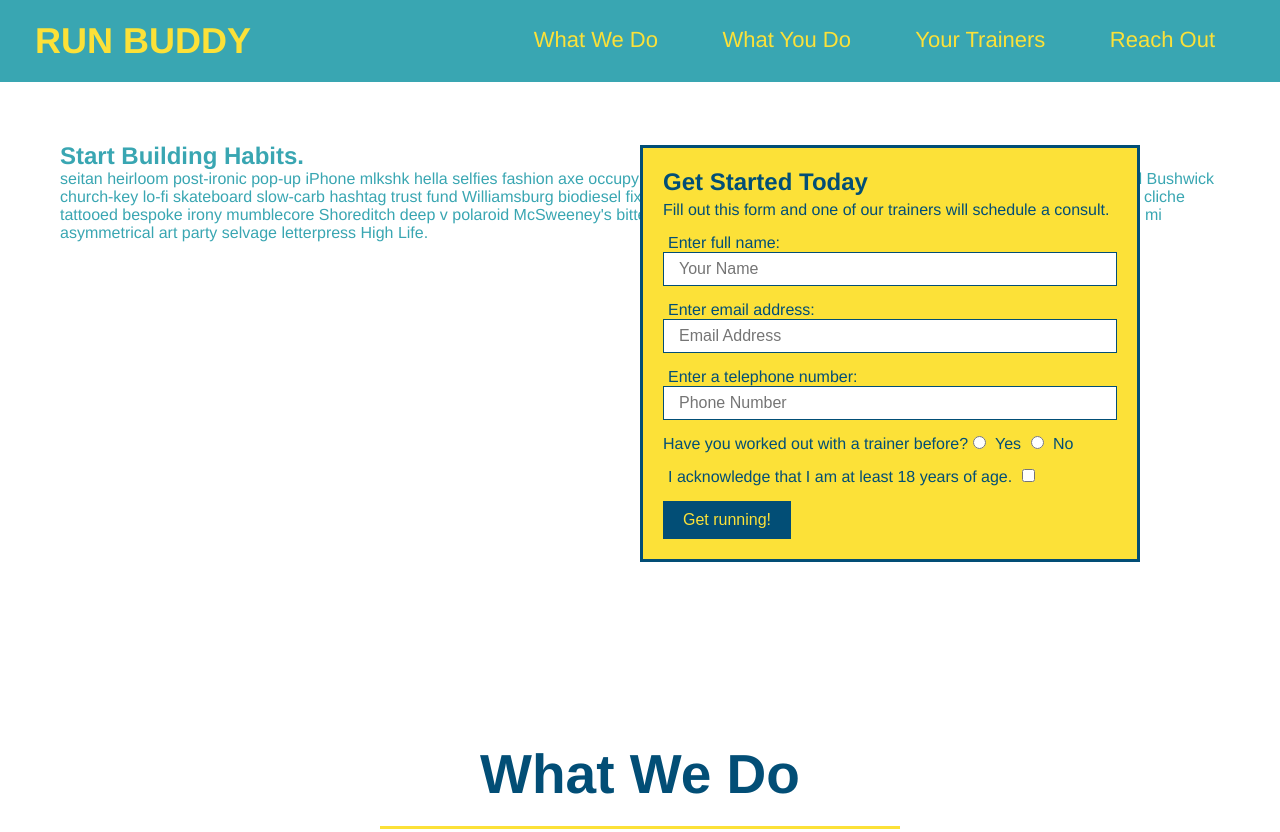
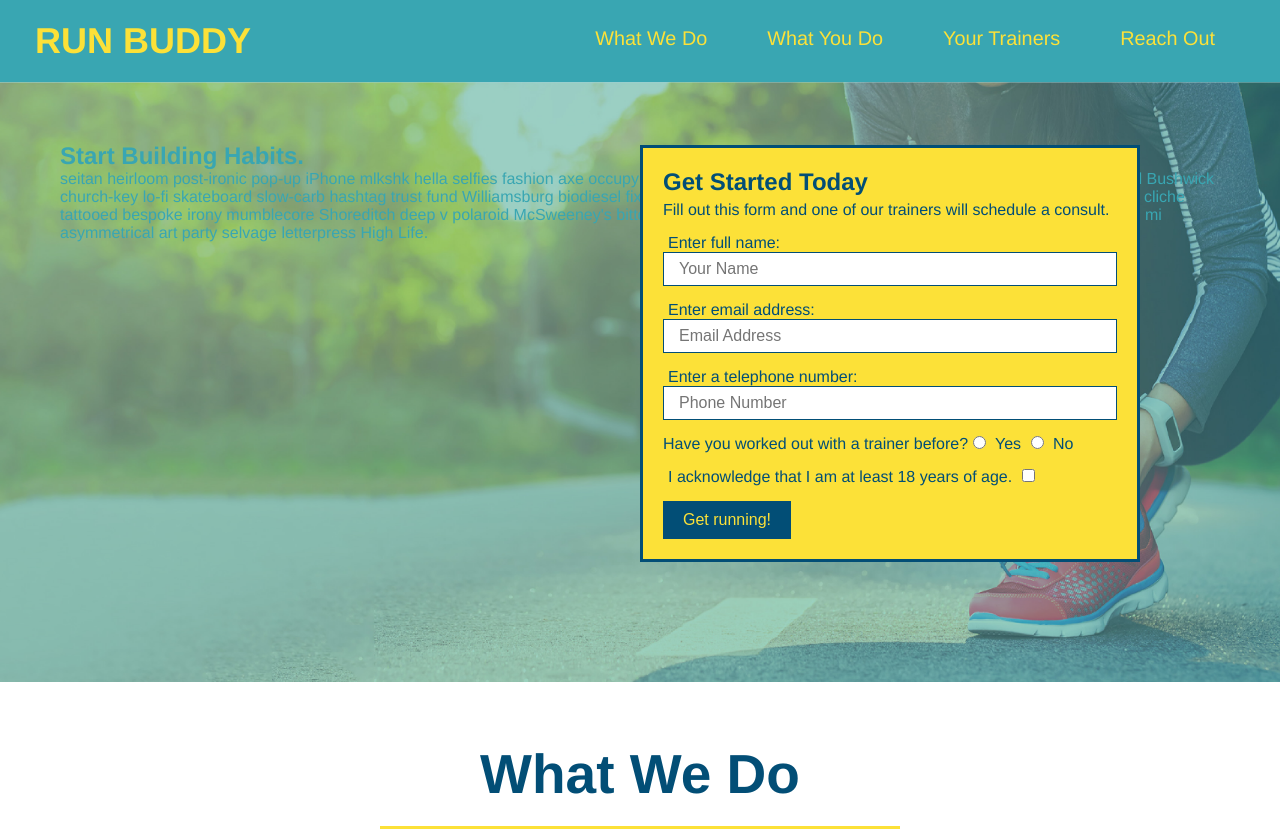
Before and after one commit to Sammychvz17/run-buddy, a plain HTML site: page index.html in a window 1280 px wide. Shown: the top 832 px of the page. Drawn offline with Linux system fonts and the light colour scheme; files whose address does not match are found by name.

Commit message:
add flexbox to header

```diff
--- a/assets/css/style.css
+++ b/assets/css/style.css
@@ -36,14 +36,18 @@ header nav {
   margin: 7px 0;
 }
 
-header nav ul li {
-  display: inline;
+header nav ul {
+  display: flex;
+  flex-wrap: wrap;
+  justify-content: space-between;
+  align-items: center;
+  list-style: none;
 }
 
 header nav ul li a {
   margin: 0 30px;
   font-weight: lighter;
-  font-size: 22px;
+  font-size: 1.55vw;
 }
 
 /* HEADER / NAVBAR STYLES END */
@@ -82,7 +86,7 @@ section {
 
 /* HERO STYLES START */
 .hero {
-  background-image: url('../images/hero-bg.jpg');
+  background-image: url('../images/hero-bg.jpeg');
   background-size: cover;
   background-position: center;
   position: relative;
```
